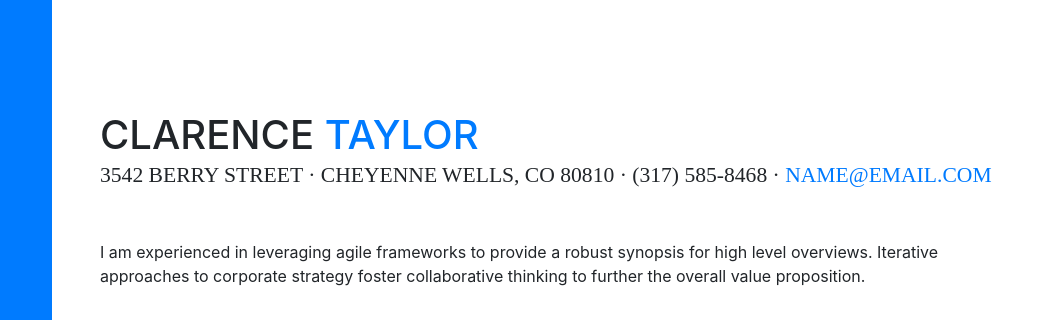
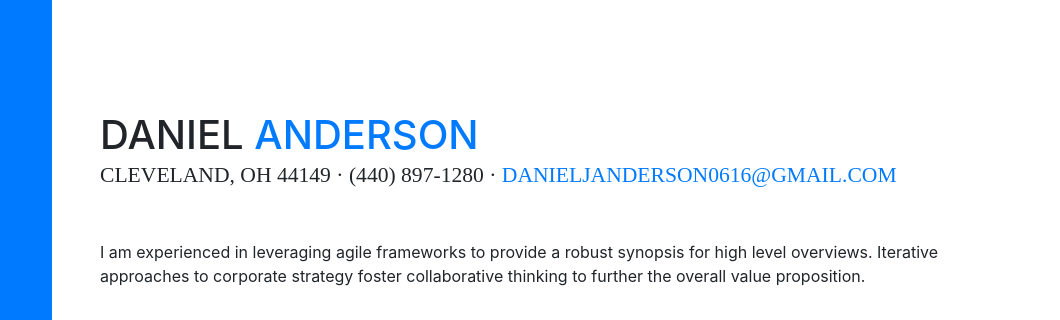
Before and after one commit to danieljanderson/danieljanderson.github.io, a website with bundled scripts: page index.html in a window 1280 px wide. Shown: the part 148-468 px from the top of the page, 220-1280 px from the left. Built offline with nearby package versions, Linux system fonts and the light colour scheme; a web font is replaced by a local one.

Commit message:
updated name and email

```diff
--- a/index.html
+++ b/index.html
@@ -8,7 +8,7 @@
     <meta name="description" content="">
     <meta name="author" content="">
 
-    <title>Resume - Start Bootstrap Theme</title>
+    <title>Daniel Anderson Resume</title>
     <script src = "https://code.jquery.com/jquery-3.2.1.js"></script>
     <script src = "buttons.js"></script>
 
@@ -67,11 +67,11 @@
 
       <section class="resume-section p-3 p-lg-5 d-flex d-column" id="about">
         <div class="my-auto">
-          <h1 class="mb-0">Clarence
-            <span class="text-primary">Taylor</span>
+          <h1 class="mb-0">Daniel
+            <span class="text-primary">Anderson</span>
           </h1>
-          <div class="subheading mb-5">3542 Berry Street · Cheyenne Wells, CO 80810 · (317) 585-8468 ·
-            <a href="mailto:name@email.com">name@email.com</a>
+          <div class="subheading mb-5">Cleveland, OH 44149 · (440) 897-1280 ·
+            <a href="mailto:danieljanderson0616@gmail.com">Danieljanderson0616@gmail.com</a>
           </div>
           <p class="mb-5">I am experienced in leveraging agile frameworks to provide a robust synopsis for high level overviews. Iterative approaches to corporate strategy foster collaborative thinking to further the overall value proposition.</p>
           <ul class="list-inline list-social-icons mb-0">
```
